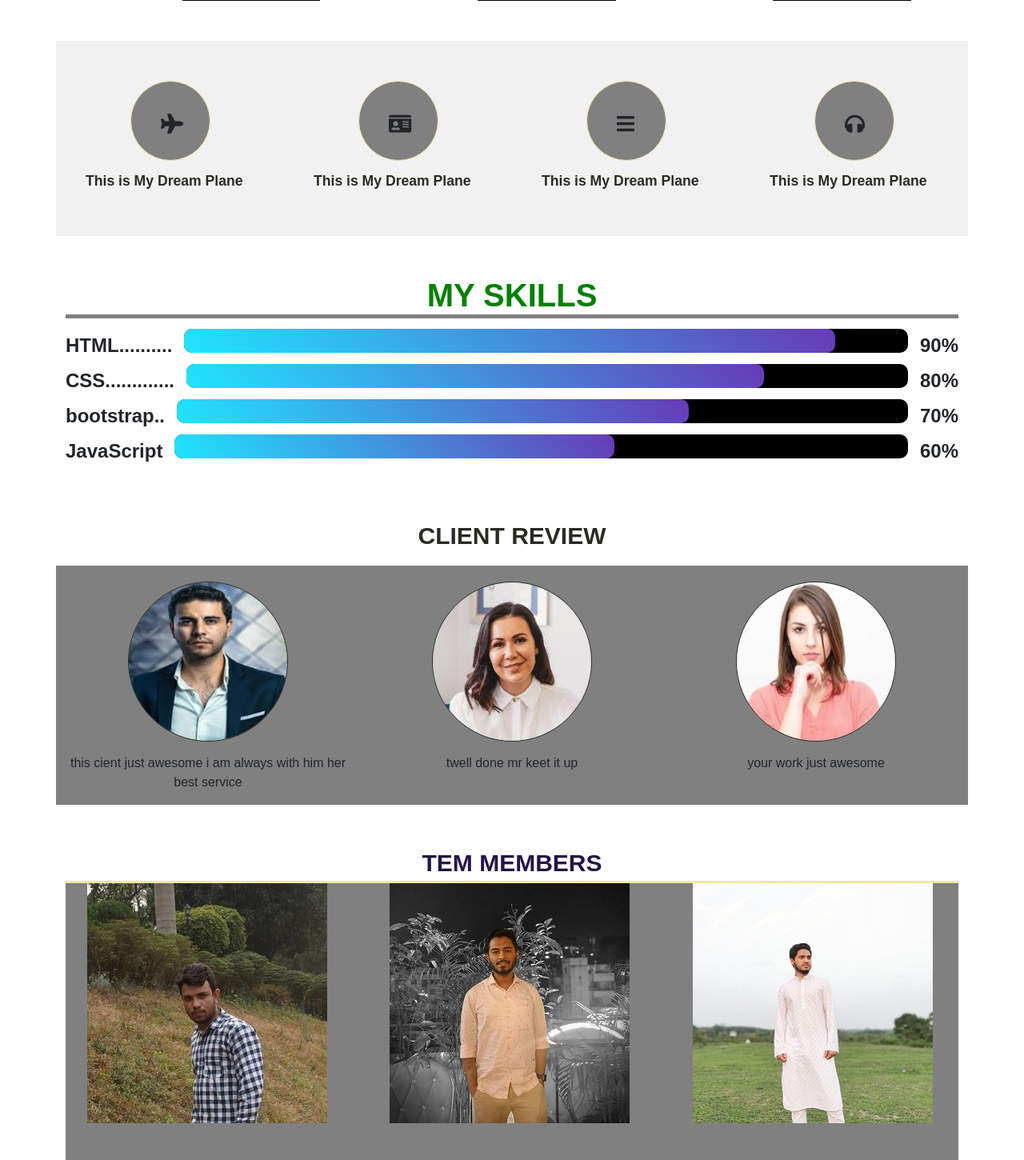
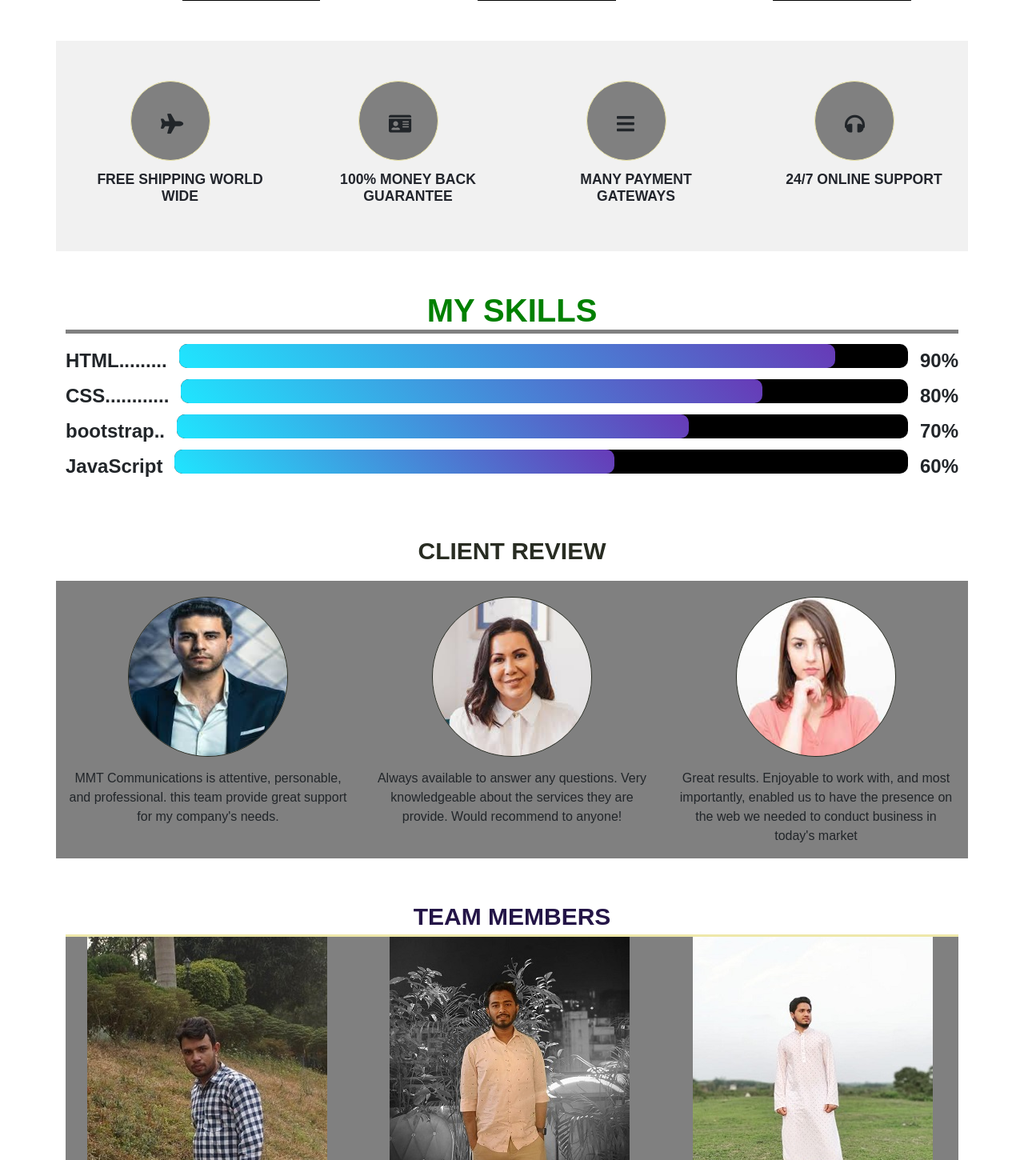
Before and after one commit to mahidhasan96/MMT-Website, a PHP site: page / in a window 1280 px wide. Shown: the part 5050-6500 px from the top of the page at 80% size. Run offline with PHP 8.4, Linux system fonts and the light colour scheme; some libraries are stand-ins or nearby versions.

Commit message:
final revise

```diff
--- a/index.html
+++ b/index.html
@@ -659,28 +659,28 @@
       <div class="plane">
         <i class="fa fa-plane" aria-hidden="true"></i>
       </div>
-      <h4 class="sub">This is My Dream Plane</h4>
+      <h4 class="sub">FREE SHIPPING WORLD WIDE</h4>
      </div>
      <div class="col-md-3 ">
       <div class="plane">
         <i class="fa fa-id-card" aria-hidden="true"></i>
 
       </div>
-      <h4 class="sub">This is My Dream Plane</h4>
+      <h4 class="sub">100% MONEY BACK GUARANTEE</h4>
      </div>
      <div class="col-md-3 ">
       <div class="plane">
         <i class="fa fa-bars" aria-hidden="true"></i>
 
       </div>
-      <h4 class="sub">This is My Dream Plane</h4>
+      <h4 class="sub">MANY PAYMENT GATEWAYS</h4>
      </div>
      <div class="col-md-3 ">
       <div class="plane">
         <i class="fa fa-headphones" aria-hidden="true"></i>
 
       </div>
-      <h4 class="sub">This is My Dream Plane</h4>
+      <h4 class="sub">24/7 ONLINE SUPPORT</h4>
      </div>
     </div>
    </div>
@@ -690,7 +690,7 @@
         <div class="myskill">
           <h1>My Skills</h1>
           <div class="d-flex">
-             <span>HTML..........</span>
+             <span>HTML.........</span>
                <div class="OuterBox">
                <div class="InnerBox"></div>
 
@@ -699,7 +699,7 @@
           </div>
 
           <div class="d-flex">
-            <span>CSS.............</span>
+            <span>CSS............</span>
               <div class="OuterBox2">
               <div class="InnerBox2"></div>
              </div>
@@ -733,19 +733,19 @@
        <div class="col-md-4 clint">
          <div class="customer">
            <img src="images/client/client.jpg" alt="">
-           <p>this cient just awesome i am always with him her best service </p>
+           <p>MMT Communications is attentive, personable, and professional. this team provide great support for my company's needs. </p>
          </div>
        </div>
        <div class="col-md-4 clint">
         <div class="customer">
           <img src="images/client/client3.jpg" alt="">
-          <p>twell done mr keet it up </p>
+          <p>Always available to answer any questions. Very knowledgeable about the services they are provide. Would recommend to anyone! </p>
         </div>
       </div>
       <div class="col-md-4 clint">
         <div class="customer">
           <img src="images/client/client2.jpg" alt="">
-          <p>your work just awesome </p>
+          <p>Great results. Enjoyable to work with, and most importantly, enabled us to have the presence on the web we needed to conduct business in today's market </p>
         </div>
       </div>
      </div>
@@ -754,7 +754,7 @@
 
     <div class="container" id="Tem Member">
       <div class="member">
-        tem members
+        Team Members
         </div>
           <div class="tem tmr">
             <div class="row">
@@ -900,8 +900,8 @@
           <a href="#">Special</a><br>
           <a href="#">Site Mape</a>
       </div>
-      <div class="footer">Copyright © 2021 All rights reserved.Designed and developed by <br>
-        @mahid @morshed @tammoy
+      <div class="footer">Copyright © 2022 All rights reserved.Designed and developed by <br>
+        @Mahid @Morshed @Tammoy
       </div>
     </div>
 
--- a/style.css
+++ b/style.css
@@ -42,7 +42,7 @@ h6{
 
 }
 .navbar{
-    font-size: 12px;
+    font-size: 15px;
 
 
 }
@@ -56,6 +56,7 @@ h6{
 .navbar-light .navbar-nav .nav-link:hover,
 .navbar-light .navbar-nav .nav-link:active{
     color: coral;
+    border-bottom: 2px solid red;
 }
 
 #navbarSupportedContent > ul{
@@ -409,9 +410,11 @@ h6{
 
 }
 .sub{
-    color: #282C22;
-    margin-top: 15px;
+    color: #22252c;
+    margin-top: 13px;
     margin-left: 25px;
+    text-align: center;
+
 }
 .subsection{
     background-color: #F1F1F1;
@@ -766,10 +769,7 @@ table input[type="submit"] {
     transition: 0.3s ease-in-out;
 }
 
-.footer{
-    text-align: center;
-    color: rgba(245, 178, 178, 0.7);
-}
+
 .login{
     width: 300px;
     height: 200px;
@@ -796,3 +796,10 @@ table input[type="submit"] {
     font-size: 14px;
     cursor: pointer;
 }
+
+
+.footer{
+    text-align: center;
+    color: rgba(245, 178, 178, 0.7);
+    font-size: 12PX;
+}
```
